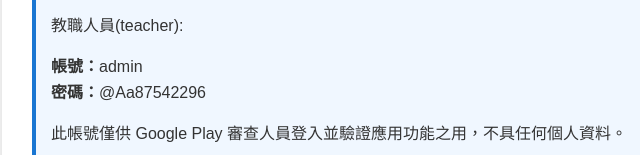
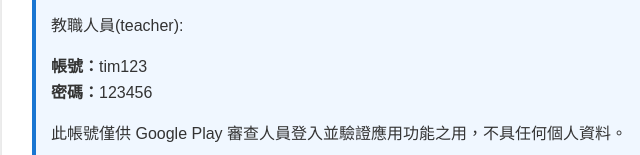
Before and after one commit to Nacho6666/karwee_wmch_app_info, a plain HTML site: page index.html in a window 1280 px wide. Shown: the part 645-800 px from the top of the page, 208-848 px from the left. Drawn offline with Linux system fonts and the light colour scheme.

Commit message:
Update teacher account credentials in index.html

```diff
--- a/index.html
+++ b/index.html
@@ -60,8 +60,8 @@
       <p><strong>帳號：</strong>012062<br>
          <strong>密碼：</strong>012062</p>
          <p>教職人員(teacher):</p>
-      <p><strong>帳號：</strong>admin<br>
-         <strong>密碼：</strong>@Aa87542296</p>
+      <p><strong>帳號：</strong>tim123<br>
+         <strong>密碼：</strong>123456</p>
       <p>此帳號僅供 Google Play 審查人員登入並驗證應用功能之用，不具任何個人資料。</p>
     </div>
 
```
